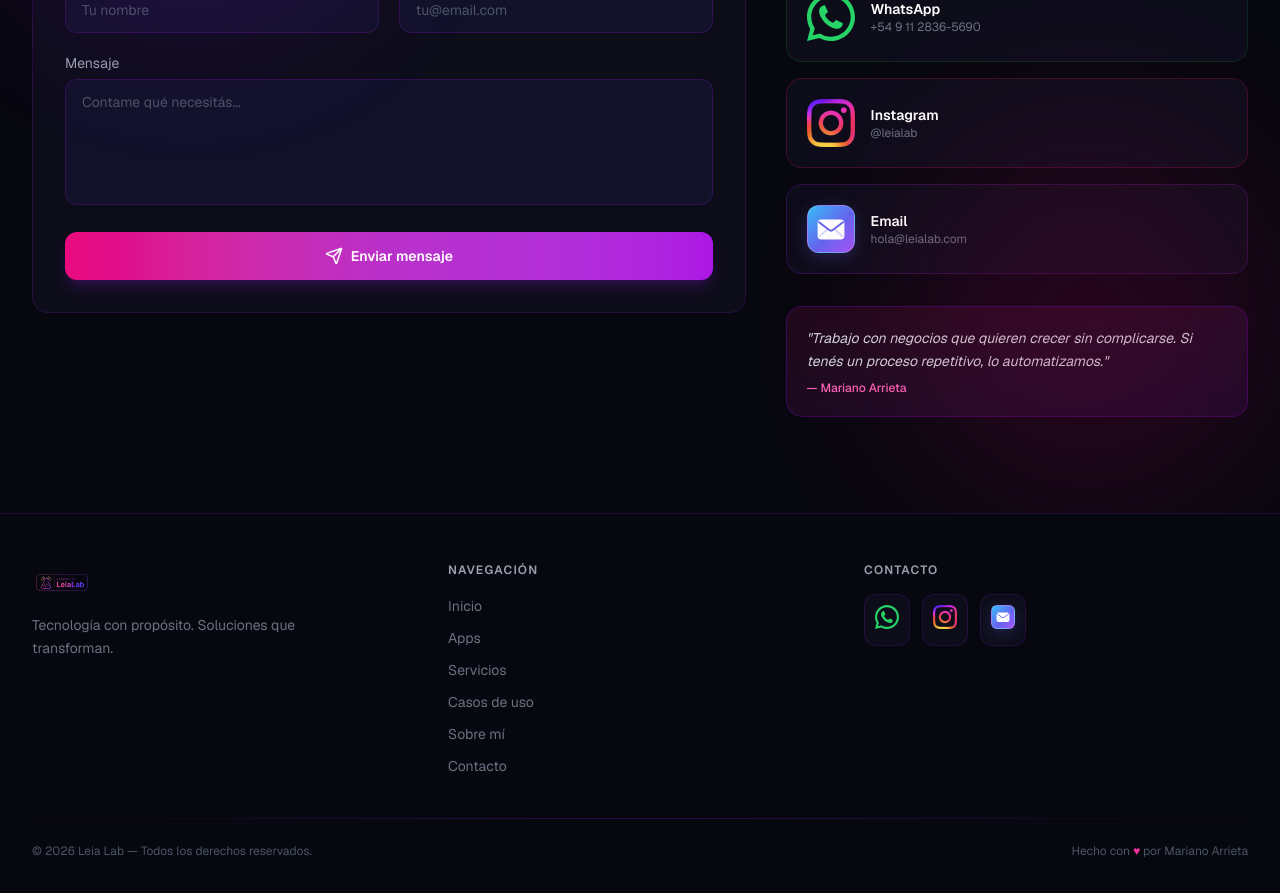
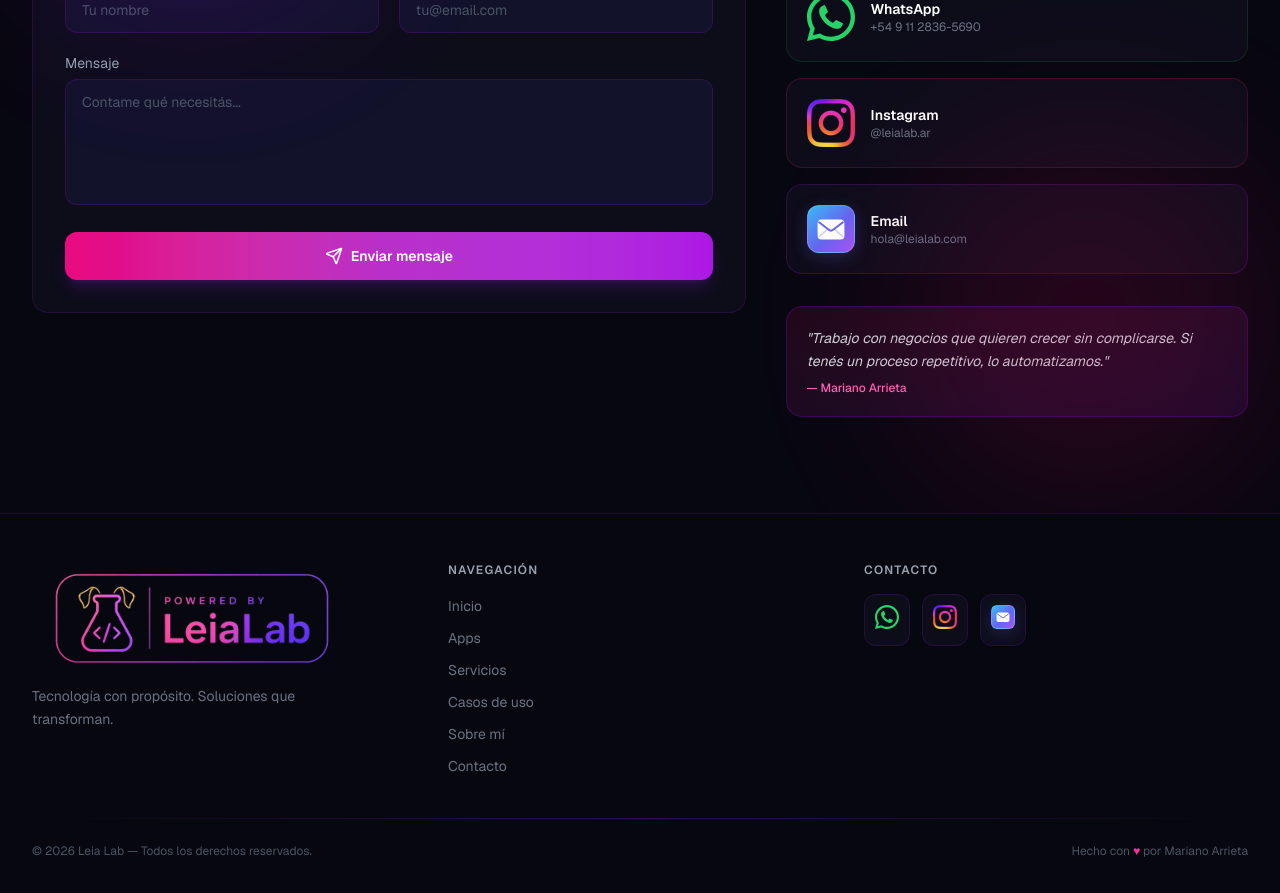
Before and after one commit to leiaslab/leialab, a Next.js app: page / in a window 1280 px wide. Shown: the part 4920-5813 px from the top of the page. Built offline with nearby package versions, Linux system fonts and the light colour scheme.

Commit message:
Enlarge and frame footer logo; update Instagram profile to leialab.ar

```diff
--- a/components/Contact.tsx
+++ b/components/Contact.tsx
@@ -8,7 +8,7 @@ import { Send, CheckCircle2, XCircle } from "lucide-react";
 import FormField from "./FormField";
 import Button from "./Button";
 import { contactSchema, type ContactFormData } from "./schemas";
-import { WHATSAPP_URL } from "./contact-info";
+import { INSTAGRAM_HANDLE, INSTAGRAM_URL, WHATSAPP_URL } from "./contact-info";
 import ContactIcon from "./ContactIcon";
 
 export default function Contact() {
@@ -166,7 +166,7 @@ export default function Contact() {
             </a>
 
             <a
-              href="https://www.instagram.com/leialab.app?igsh=bXF3aDdkbXh6dnow&utm_source=qr"
+              href={INSTAGRAM_URL}
               target="_blank"
               rel="noopener noreferrer"
               className="group flex items-center gap-4 bg-[#0d0d1a] border border-pink-900/40 hover:border-pink-600/50 rounded-2xl p-5 transition-all duration-300 hover:-translate-y-0.5"
@@ -174,7 +174,7 @@ export default function Contact() {
               <ContactIcon channel="instagram" />
               <div>
                 <p className="text-white font-semibold text-sm">Instagram</p>
-                <p className="text-gray-500 text-xs">@leialab</p>
+                <p className="text-gray-500 text-xs">@{INSTAGRAM_HANDLE}</p>
               </div>
             </a>
 
--- a/components/Footer.tsx
+++ b/components/Footer.tsx
@@ -1,5 +1,5 @@
 import Image from "next/image";
-import { WHATSAPP_URL } from "./contact-info";
+import { INSTAGRAM_URL, WHATSAPP_URL } from "./contact-info";
 import ContactIcon from "./ContactIcon";
 
 const navLinks = [
@@ -13,7 +13,7 @@ const navLinks = [
 
 const socials = [
   { channel: "whatsapp", href: WHATSAPP_URL, label: "WhatsApp" },
-  { channel: "instagram", href: "https://www.instagram.com/leialab.app?igsh=bXF3aDdkbXh6dnow&utm_source=qr", label: "Instagram" },
+  { channel: "instagram", href: INSTAGRAM_URL, label: "Instagram" },
   { channel: "email", href: "mailto:hola@leialab.com", label: "Email" },
 ] as const;
 
@@ -24,13 +24,13 @@ export default function Footer() {
         <div className="grid grid-cols-1 md:grid-cols-3 gap-8 mb-10">
           {/* Brand */}
           <div>
-            <div className="mb-3">
+            <div className="relative mb-4 aspect-[3/1] w-full max-w-[320px] overflow-hidden">
               <Image
                 src="/footer-logo.png"
                 alt="Leia Lab"
-                width={200}
-                height={50}
-                className="h-10 w-auto object-contain"
+                fill
+                sizes="320px"
+                className="object-cover"
               />
             </div>
             <p className="text-gray-500 text-sm leading-relaxed max-w-xs">
--- a/components/contact-info.ts
+++ b/components/contact-info.ts
@@ -1,2 +1,5 @@
 export const WHATSAPP_NUMBER = "5491128365690";
 export const WHATSAPP_URL = `https://wa.me/${WHATSAPP_NUMBER}`;
+
+export const INSTAGRAM_HANDLE = "leialab.ar";
+export const INSTAGRAM_URL = `https://www.instagram.com/${INSTAGRAM_HANDLE}/`;
```
